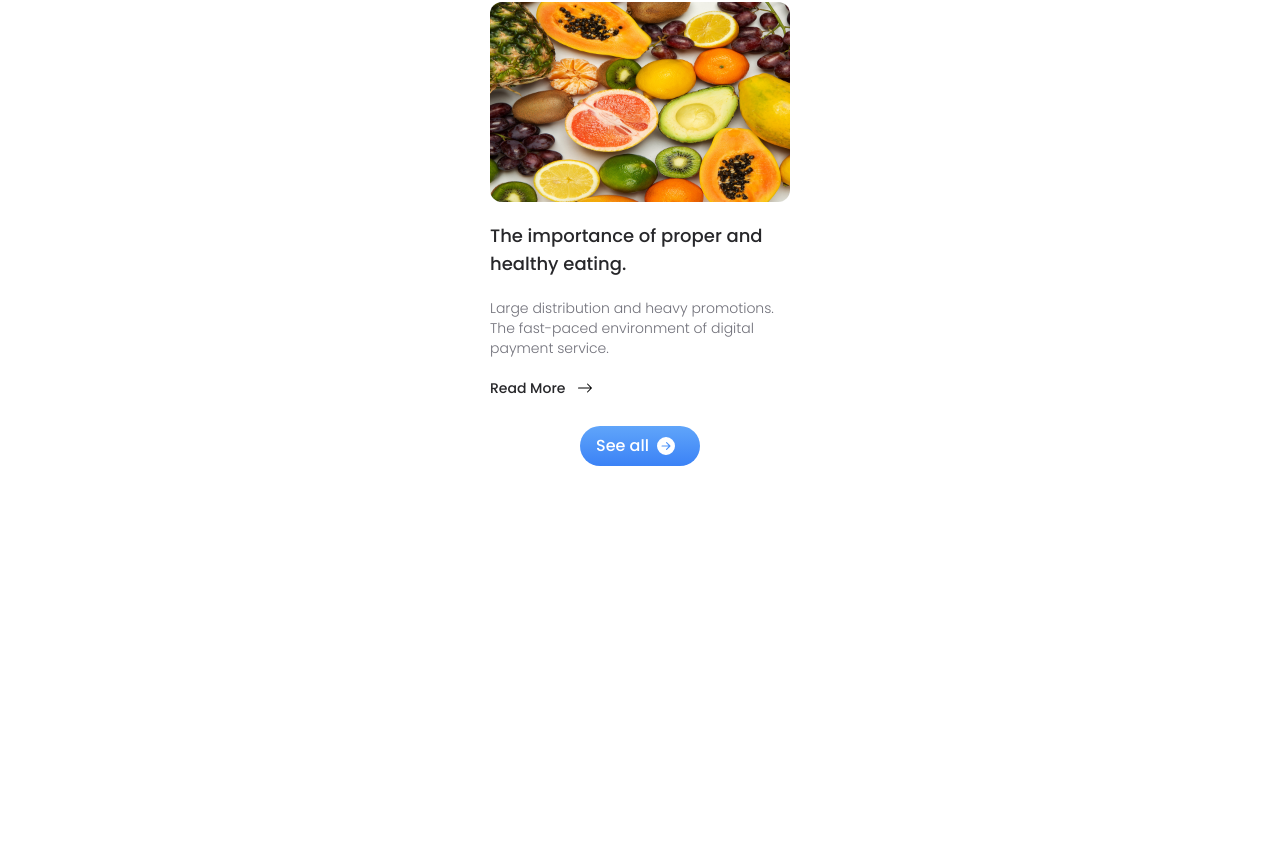
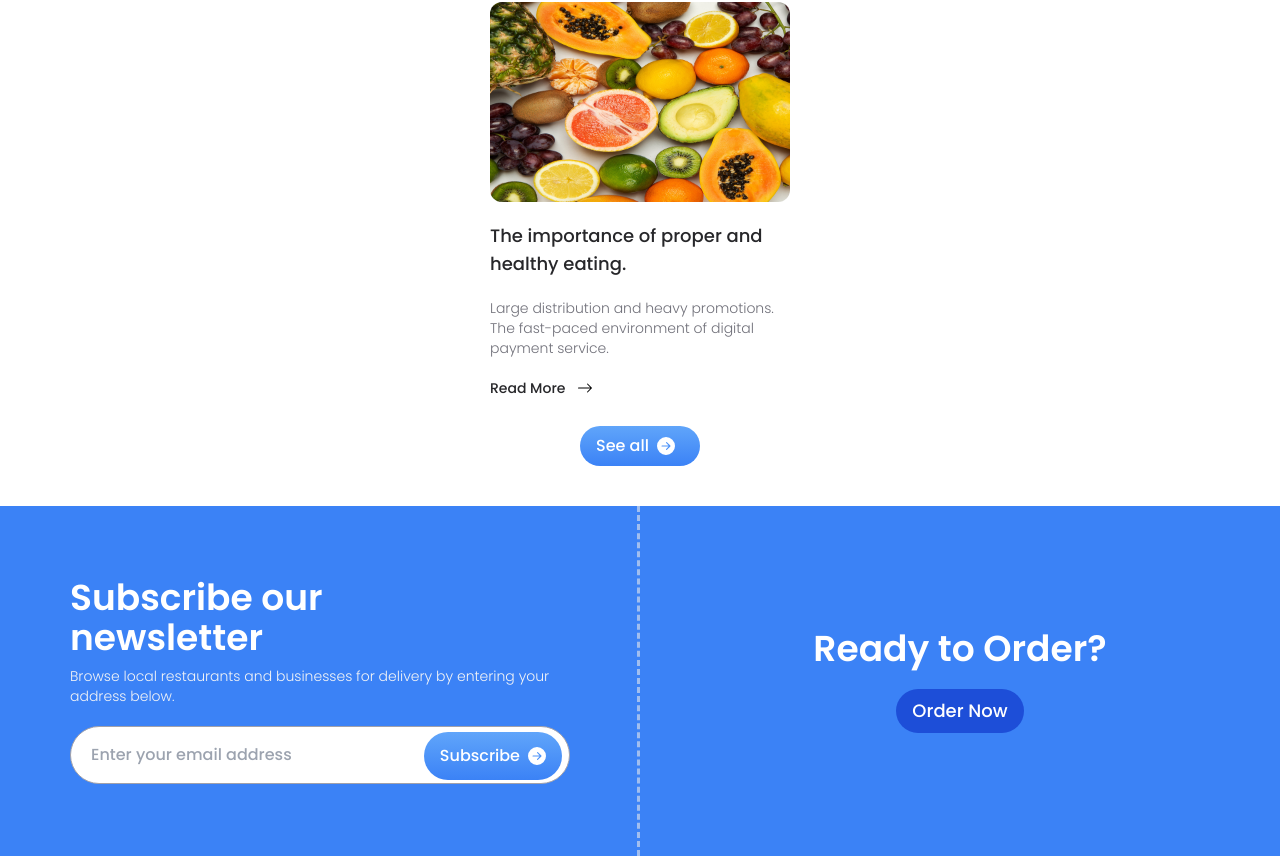
Before and after one commit to Li-Yeon/Restaurant-Menu, a Next.js app: page / in a window 1280 px wide. Shown: the part 5160-6016 px from the top of the page. Before the commit the page ends 5626 px from the top, so only its background shows below. Built offline with nearby package versions, Linux system fonts and the light colour scheme.

Commit message:
Added Newsletter section

```diff
--- a/pages/index.jsx
+++ b/pages/index.jsx
@@ -353,9 +353,51 @@ export default function Home() {
 
         </Layout>
 
-        <div className="footer">
+        <div className="flex w-full relative lg:flex-row flex-col">
+
+          <div className='w-1/2 lg:block absolute left-0 border-r-[3.5px] border-dashed h-[350px] top-[40px] opacity-60 hidden' />
+
+          <div className="newsletter w-full lg:w-1/2 h-[350px] bg-blue-500 lg:mt-10 mt-5 flex flex-col justify-center">
+
+            <div className="mx-auto flex flex-col">
+              <p className='font-Poppins text-white font-semibold text-4xl max-w-[300px] mx-10 lg:mx-0'>Subscribe our newsletter</p>
+              <p className='font-Poppins text-gray-100 font-[300] text-sm text-left mt-2 max-w-[500px] mx-10 lg:mx-0'>Browse local restaurants and businesses for delivery by entering your address below.</p>
+
+              <div className="flex mt-5 relative mx-10 lg:mx-0">
+                <input type="text" className='border border-zinc-400 rounded-full py-4 font-Poppins px-5 w-full' placeholder='Enter your email address' />
+
+                <button className='absolute right-2 top-[5.5px] bg-gradient-to-b from-blue-400 to-blue-500 rounded-full px-4 py-3'>
+                  <div className="flex items-center gap-2">
+                    <p className='font-Poppins text-white '>Subscribe</p>
+                    <BsArrowRightCircleFill className='text-white text-lg' />
+                  </div>
+                </button>
+
+              </div>
+            </div>
+
+          </div>
+
+          <div className="newsletter w-full lg:w-1/2 h-[200px] lg:h-[350px] bg-blue-500 lg:mt-10 flex flex-col justify-center">
+
+            <div className="mx-auto flex flex-col">
+              <p className='font-Poppins text-white font-semibold text-4xl max-w-[300px]'>Ready to Order?</p>
+
+              <button className='bg-blue-700 rounded-full hover:scale-105 max-w-[150px] mx-auto mt-5'>
+
+                <div className="flex items-center gap-2 px-4 py-2 justify-center">
+                  <p className='font-Poppins text-white text-center text-lg'>Order Now</p>
+                </div>
+
+              </button>
+
+            </div>
+
+          </div>
+
 
         </div>
+
       </div>
     </>
   )
```
